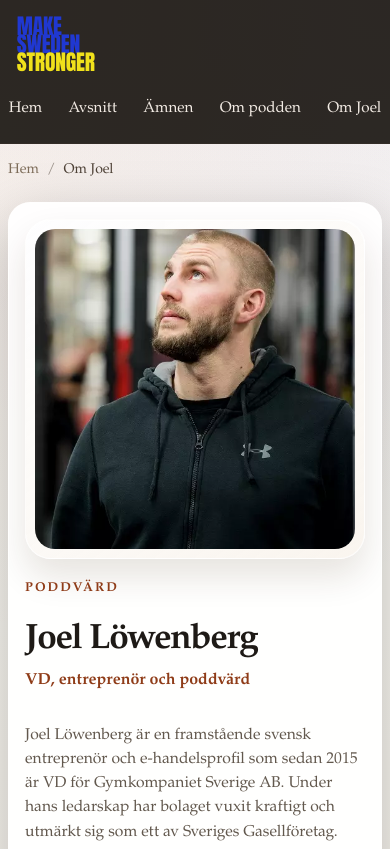
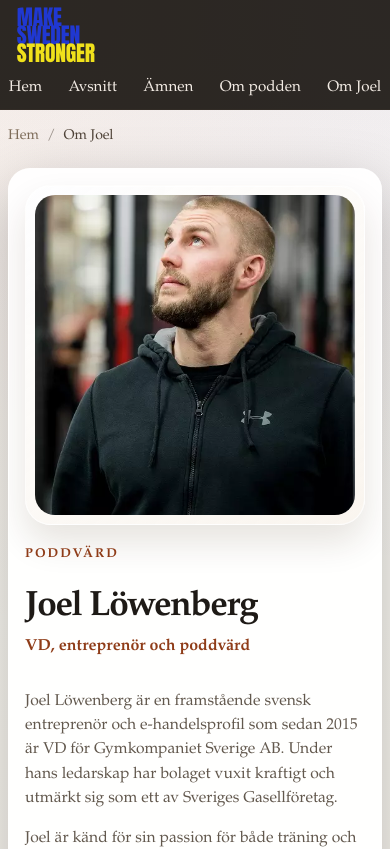
Before and after one commit to kristoferellstrom/makeswedenstronger, a Next.js app: page /om-joel in a window 390 px wide. Shown: the top 849 px of the page. Built offline with nearby package versions, Linux system fonts and the light colour scheme; no server answers.

Commit message:
Reduce vertical padding for mobile header when logo is visible

```diff
--- a/app/globals.css
+++ b/app/globals.css
@@ -2065,6 +2065,19 @@ code {
     padding: 0.9rem 0;
   }
 
+  .siteHeader:not(.siteHeaderMobileNoLogo) .siteHeaderInner {
+    gap: 0.35rem;
+    padding: 0.42rem 0 0.32rem;
+  }
+
+  .siteHeader:not(.siteHeaderMobileNoLogo) .brandMark {
+    padding-block: 0.14rem;
+  }
+
+  .siteHeader:not(.siteHeaderMobileNoLogo) .siteNav a {
+    min-height: 34px;
+  }
+
   .brandMark {
     max-height: 68px;
     padding-block: 0.28rem;
```
